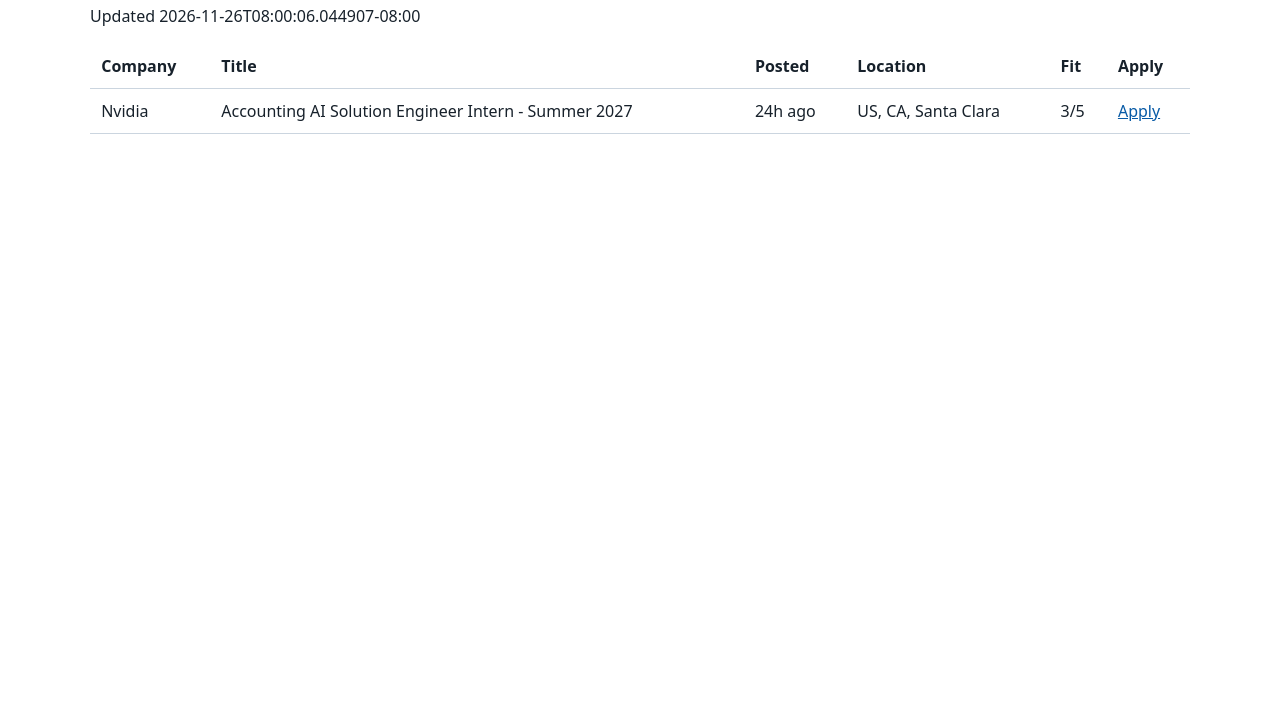
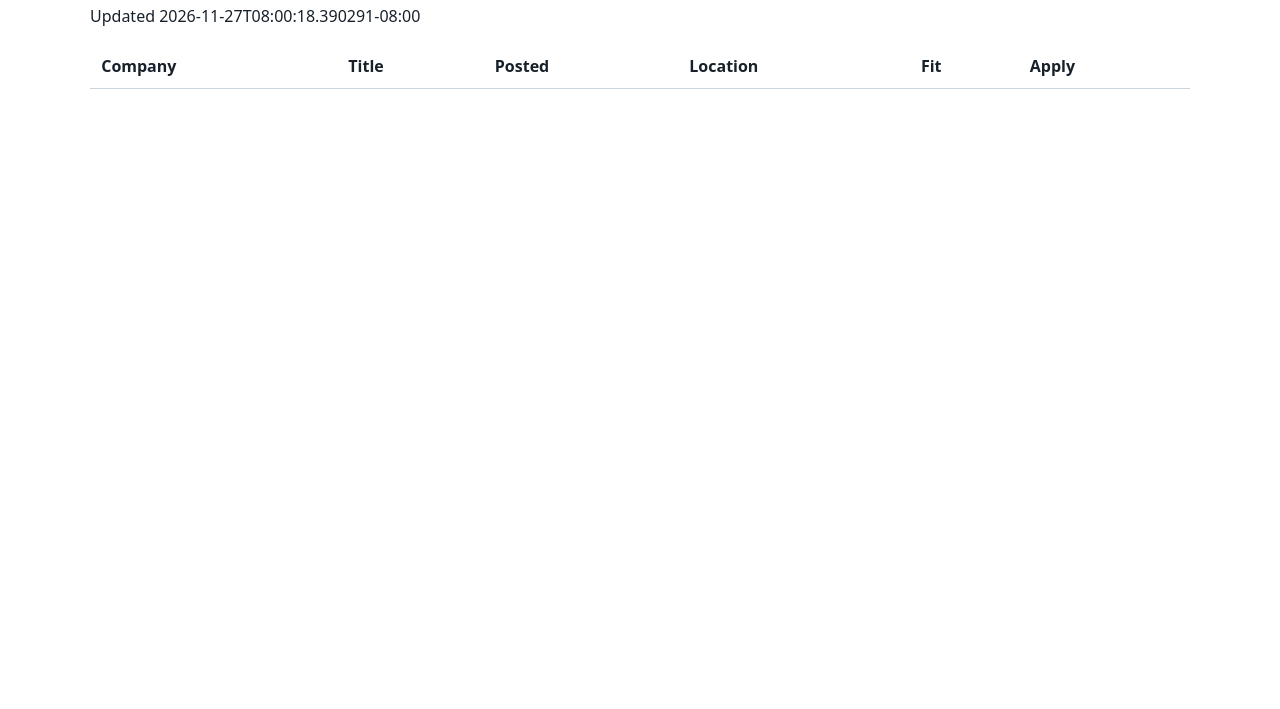
Before and after one commit to keenanfrancisco/job-board, a plain HTML site: page k-fff9373fef/index.html in a window 1280 px wide. Shown: the part 91-800 px from the top of the page. Drawn offline with Linux system fonts and the light colour scheme.

Commit message:
jobs 2026-11-27 k-fff9373fef

```diff
--- a/k-fff9373fef/index.html
+++ b/k-fff9373fef/index.html
@@ -1,2 +1,2 @@
 <!doctype html>
-<html lang="en"><head><meta charset="utf-8"><meta name="viewport" content="width=device-width,initial-scale=1"><meta name="robots" content="noindex"><title>Fresh jobs</title><style>body{font:16px system-ui,sans-serif;margin:2rem;color:#17212b;background:#fff}main{max-width:1100px;margin:auto}table{border-collapse:collapse;width:100%}td,th{text-align:left;padding:.7rem;border-bottom:1px solid #cbd5df}.table{overflow-x:auto}a{color:#075aa6}caption{text-align:left}</style></head><body><main><h1>Fresh jobs</h1><p>Updated 2026-11-26T08:00:06.044907-08:00</p><div class="table"><table><thead><tr><th>Company</th><th>Title</th><th>Posted</th><th>Location</th><th>Fit</th><th>Apply</th></tr></thead><tbody><tr><td>Nvidia</td><td>Accounting AI Solution Engineer Intern - Summer 2027</td><td>24h ago</td><td>US, CA, Santa Clara</td><td>3/5</td><td><a href="https://nvidia.wd5.myworkdayjobs.com/en-US/NVIDIAExternalCareerSite/job/US-CA-Santa-Clara/Accounting-AI-Solution-Engineer-Intern---Summer-2027_JR2029155-1">Apply</a></td></tr></tbody></table></div></main></body></html>
+<html lang="en"><head><meta charset="utf-8"><meta name="viewport" content="width=device-width,initial-scale=1"><meta name="robots" content="noindex"><title>Fresh jobs</title><style>body{font:16px system-ui,sans-serif;margin:2rem;color:#17212b;background:#fff}main{max-width:1100px;margin:auto}table{border-collapse:collapse;width:100%}td,th{text-align:left;padding:.7rem;border-bottom:1px solid #cbd5df}.table{overflow-x:auto}a{color:#075aa6}caption{text-align:left}</style></head><body><main><h1>Fresh jobs</h1><p>Updated 2026-11-27T08:00:18.390291-08:00</p><div class="table"><table><thead><tr><th>Company</th><th>Title</th><th>Posted</th><th>Location</th><th>Fit</th><th>Apply</th></tr></thead><tbody></tbody></table></div></main></body></html>
```
Also changed, not shown: k-fff9373fef/2026-10-27.html (deleted, +0 -2 lines), k-fff9373fef/2026-11-27.html (added, +2 -0 lines).
